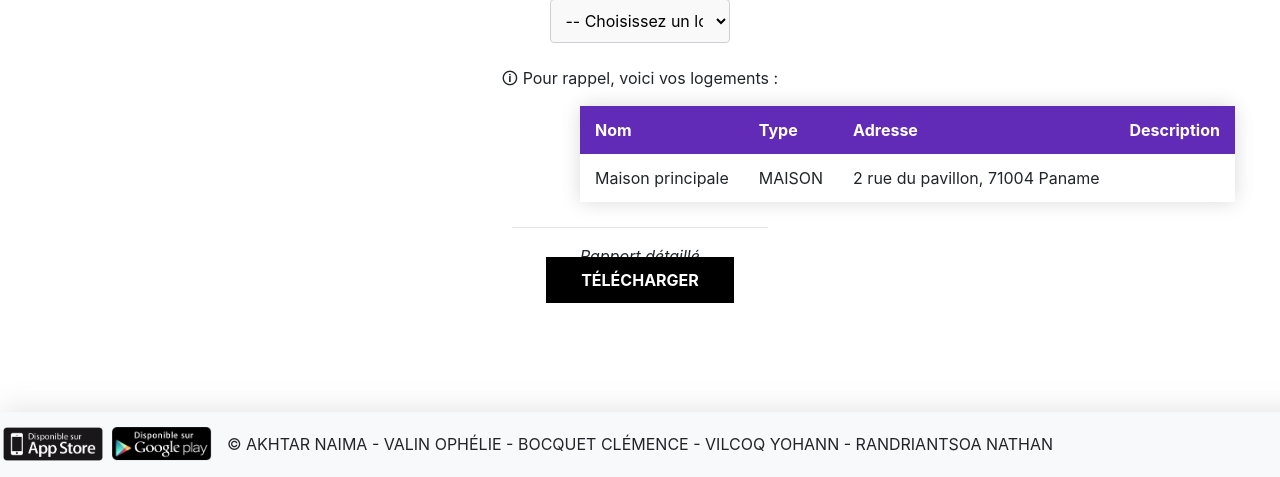
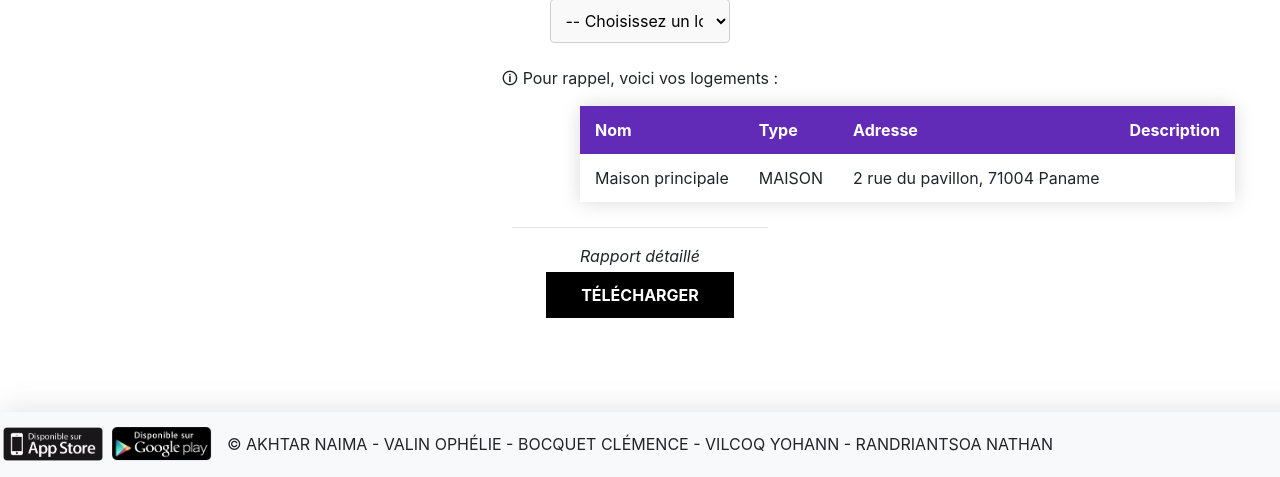
Before and after one commit to Kyxtaka/projet-finale_BUT-info, a Flask app: page /simulation/ in a window 1280 px wide. Shown: the part 584-1061 px from the top of the page. Run offline with Flask 3, Linux system fonts and the light colour scheme; a user stored in the database is signed in; some libraries are stand-ins or nearby versions.

Commit message:
correction css du bouton

```diff
--- a/mobilist/static/simulation.css
+++ b/mobilist/static/simulation.css
@@ -105,14 +105,14 @@
     margin: 0px;
 }
 
-.simulation .telecharger button {
+.simulation .telecharger a {
     margin-top: 0px;
 }
 
 .simulation .telecharger .download-btn {
     position: relative;
     left: 0px;
-    top: 0px;
+    top: 15px;
     background-color: #000;
     color: #fff;
     padding: 13px 35px;
```
Also changed, not shown: 1 other file.
